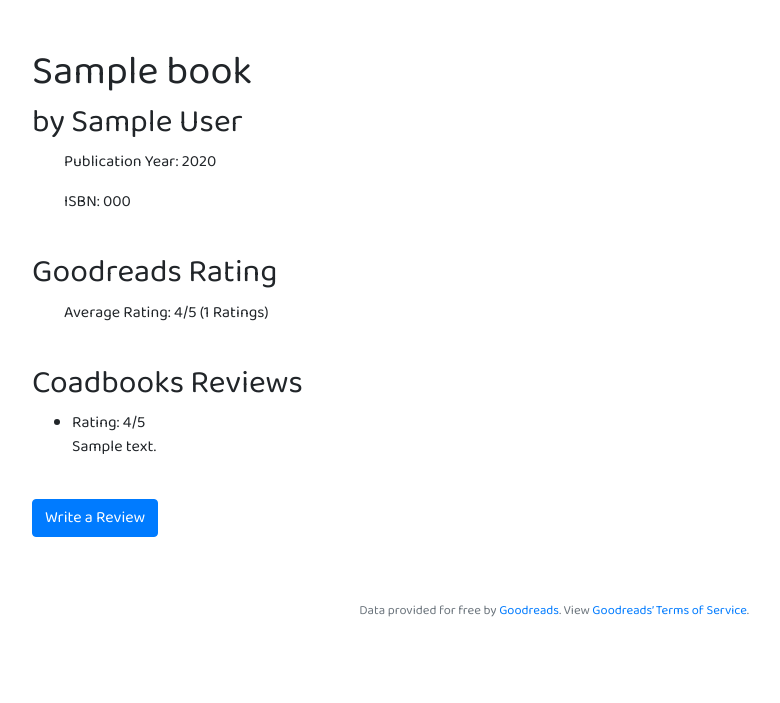
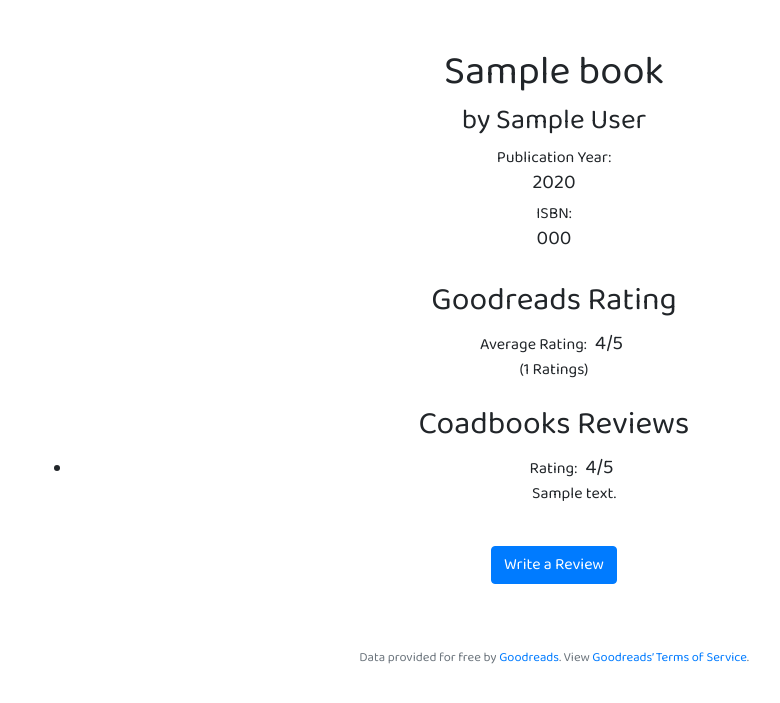
Before and after one commit to alecoad/project1-books, a Flask app: template templates/book.html in a window 1280 px wide. Shown: the part 66-769 px from the top of the page, without its empty margins (86-866 px from the left). Run offline with Flask 2, Linux system fonts and the light colour scheme; the template is opened without the code that fills it: most values are stand-ins (such as "Sample title", 1, 10 or a date in 2020); some libraries are stand-ins or nearby versions; some web fonts are replaced.

Commit message:
Center aligned everything

```diff
--- a/static/styles.css
+++ b/static/styles.css
@@ -33,7 +33,7 @@ main {
     overflow-x: auto;
 
     /* center contents */
-    text-align: left;
+    text-align: center;
 }
 main img {
     /* constrain images on small screens */
@@ -43,7 +43,7 @@ table {
     text-align: left;
 }
 p {
-    text-indent: 2em;
+    margin-bottom: 0;
 }
 
 /* ----- Index Styles ----- */
@@ -58,6 +58,12 @@ h1 .green {
     color: #2e944b;
 }
 
+/* ----- Book (Rating) Styles ----- */
+p span, li span {
+    font-size: 1.25em;
+    padding: 0 0.25em;
+}
+
 /* ----- Review Styles ----- */
 label {
     padding-left: 1em;
--- a/templates/book.html
+++ b/templates/book.html
@@ -7,15 +7,19 @@
 {% block main %}
 
     <h1>{{ book.title }}</h1>
-    <h2>by {{ book.author }}</h2>
 
-    <p>Publication Year: {{ book.year }}</p>
-    <p>ISBN: {{ book.isbn }}</p>
+    <h3>by {{ book.author }}</h3>
+
+    <p>Publication Year:</p>
+    <h5>{{ book.year }}</h5>
+    <p>ISBN:</p>
+    <h5>{{ book.isbn }}</h5>
 
     <br>
 
     <h2>Goodreads Rating</h2>
-    <p>Average Rating: {{ data["average_rating"] }}/5    ({{ data["work_ratings_count"] }} Ratings)</p>
+    <p>Average Rating: <span>{{ data["average_rating"] }}/5</span></p>
+    <p>({{ data["work_ratings_count"] }} Ratings)</p>
 
     <br>
 
@@ -23,7 +27,7 @@
 
     {% for row in reviews %}
         <ul>
-            <li>Rating: {{ row.rating }}/5<br>{{ row.text }}</li>
+            <li>Rating: <span>{{ row.rating }}/5</span><br>{{ row.text }}</li>
         </ul>
     {% else %}
         <p>No reviews yet!</p>
```
